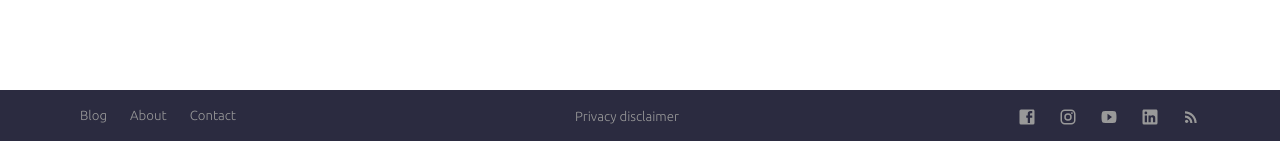
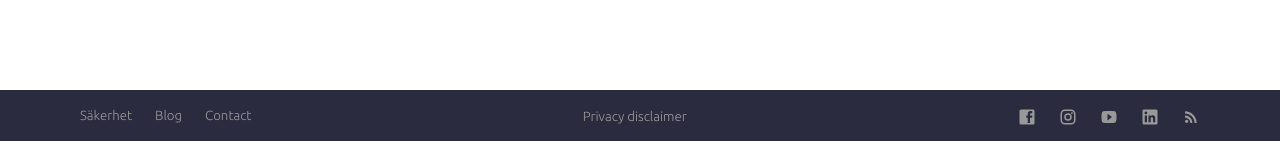
Before and after one commit to Sakrecoer/ERV, a Jekyll site: the page built from priser.html, in a window 1280 px wide and 900 px high, scrolled down 875 px. Shown: the part 756-897 px from the top of the window. Built offline with Jekyll 4.4.1, drawn with Linux system fonts in a browser that asks for light colours; nearby versions of some CDN libraries.

Commit message:
Updated '_data/footer.yml' via CloudCannon

```diff
--- a/_data/footer.yml
+++ b/_data/footer.yml
@@ -1,8 +1,8 @@
 left_links:
+  - name: Säkerhet
+    link: /about/
   - name: Blog
     link: /blog/
-  - name: About
-    link: /about/
   - name: Contact
     link: /contact/
 right_links:
```
